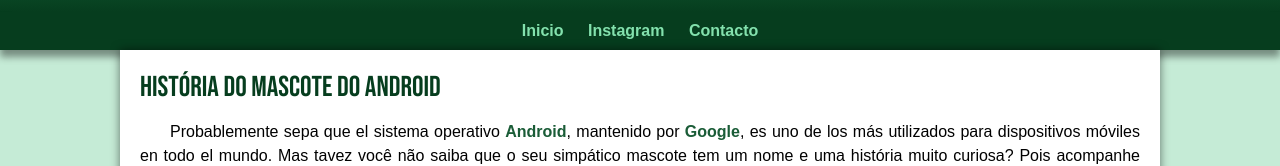
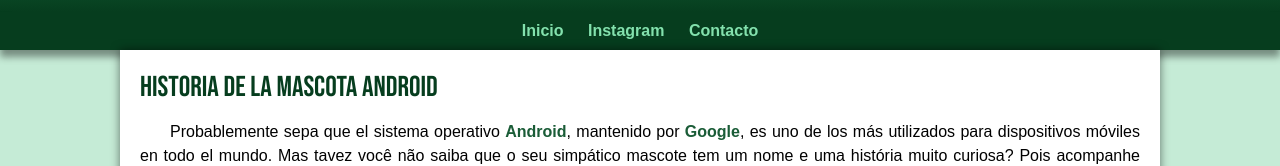
Before and after one commit to maxluzcarvalho/projeto_android, a plain HTML site: page index.html in a window 1280 px wide. Shown: the part 178-344 px from the top of the page. Drawn offline with Linux system fonts and the light colour scheme.

Commit message:
Atualização

```diff
--- a/index.html
+++ b/index.html
@@ -21,7 +21,7 @@
     </nav>
     <main>
         <article>
-            <h1>História do Mascote do Android</h1>
+            <h1>Historia de la mascota Android</h1>
 
             <p>Probablemente sepa que el sistema operativo <strong>Android</strong>, mantenido por <strong>Google</strong>, es uno de los más utilizados para dispositivos móviles en todo el mundo. Mas tavez você não saiba que o seu simpático mascote tem um nome e uma história muito curiosa? Pois acompanhe esse artigo para aprender muita coisa sobre esse robozinho.</p>
 
```
